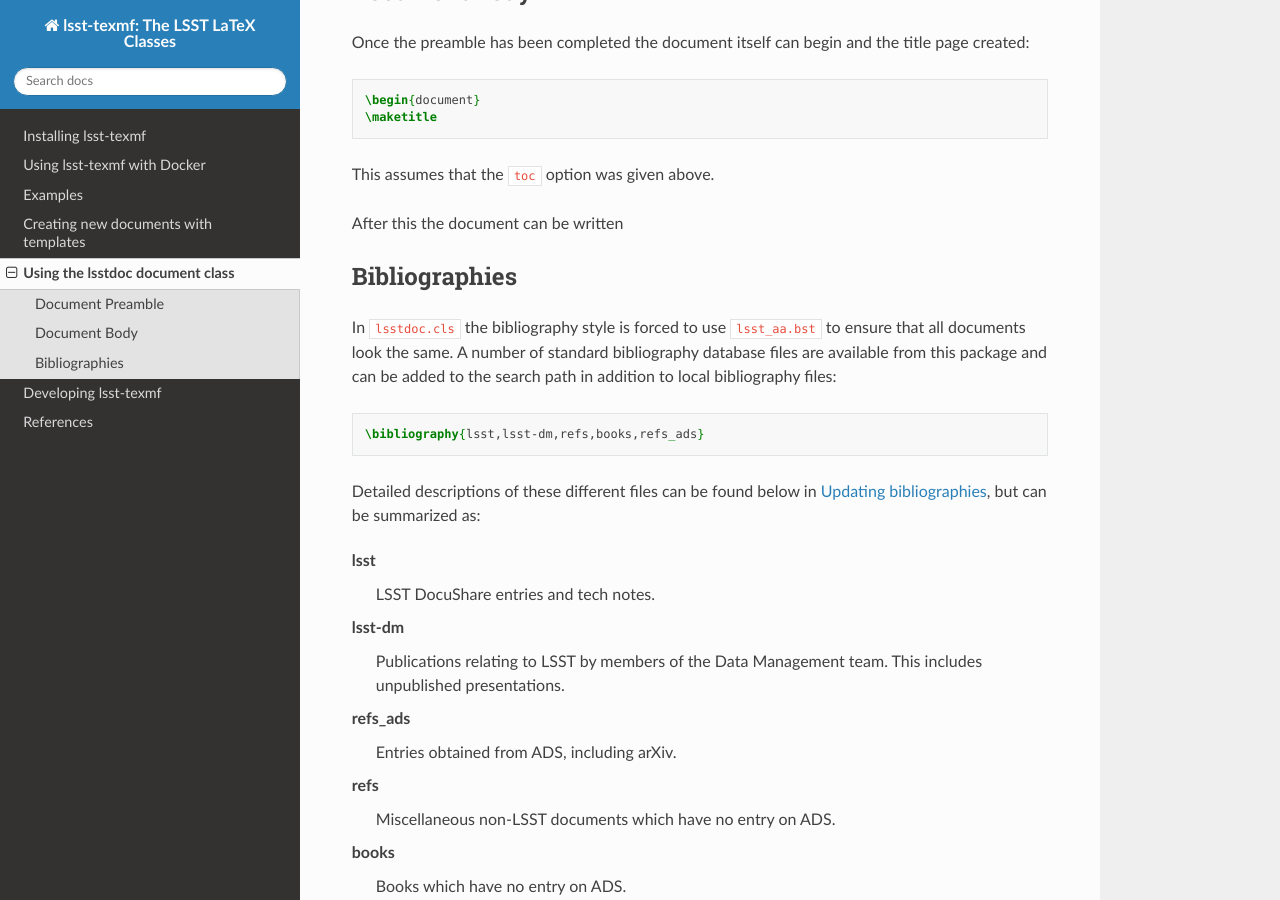
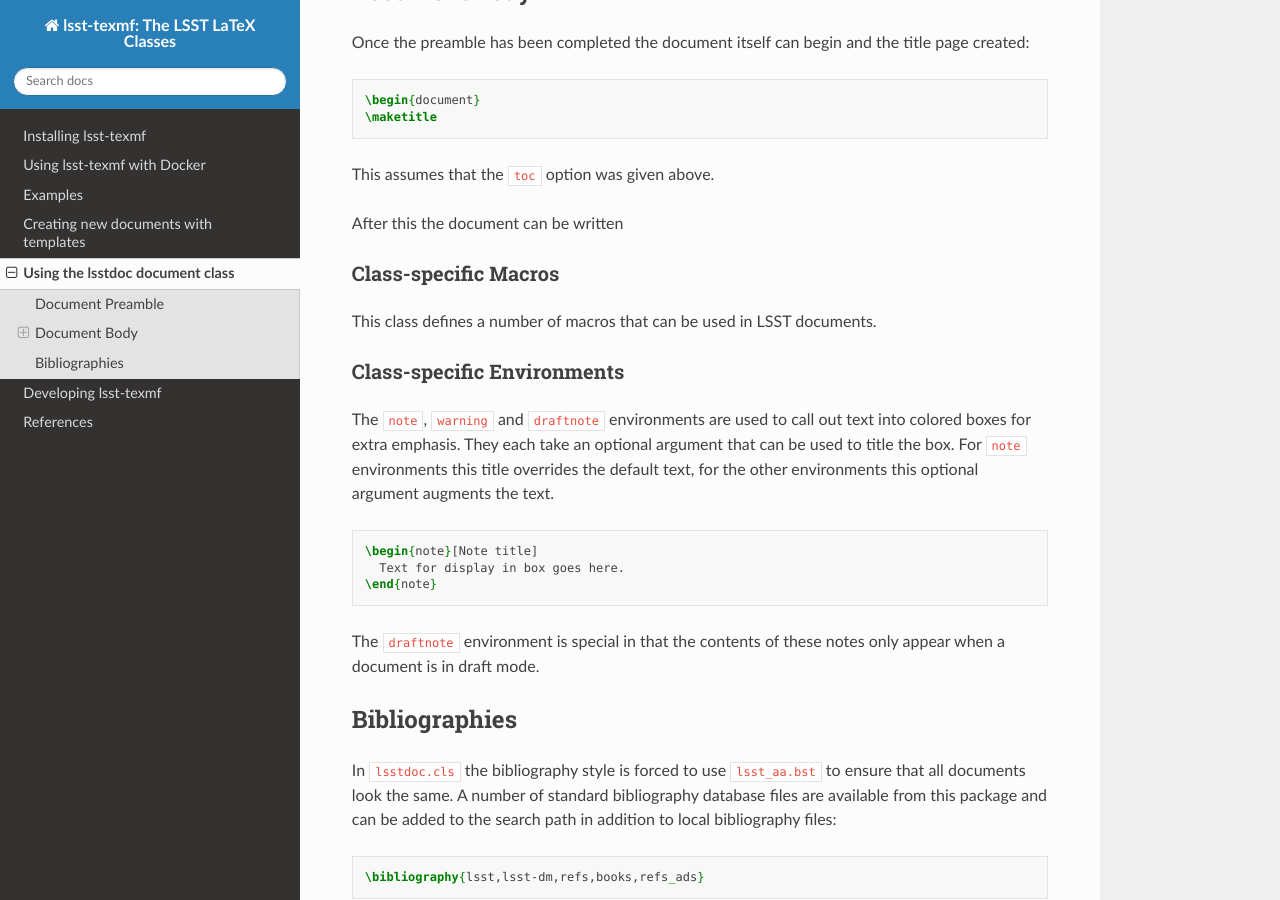
Before and after one commit to lsst/lsst-texmf, a Sphinx documentation site: the page built from docs/lsstdoc.rst, in a window 1280 px wide and 900 px high, scrolled down 2318 px. Built offline with Sphinx 7.4.7 and the Read the Docs theme 2.0.0, drawn with Linux system fonts in a browser that asks for light colours; pages that are not in the unit, such as notebooks, are missing from menus; the version number could not be read and is left out; cross-references to code outside the pages are shown as plain code.

Commit message:
Add some text about the note environments

```diff
--- a/docs/lsstdoc.rst
+++ b/docs/lsstdoc.rst
@@ -122,6 +122,28 @@
 
 After this the document can be written
 
+.. _lsstdoc-macros:
+
+Class-specific Macros
+---------------------
+
+This class defines a number of macros that can be used in LSST documents.
+
+Class-specific Environments
+---------------------------
+
+The ``note``, ``warning`` and ``draftnote`` environments are used to call out text into colored boxes for extra emphasis.
+They each take an optional argument that can be used to title the box.
+For ``note`` environments this title overrides the default text, for the other environments this optional argument augments the text.
+
+.. code-block:: latex
+
+   \begin{note}[Note title]
+     Text for display in box goes here.
+   \end{note}
+
+The ``draftnote`` environment is special in that the contents of these notes only appear when a document is in draft mode.
+
 .. _lsstdoc-bib:
 
 Bibliographies
```
